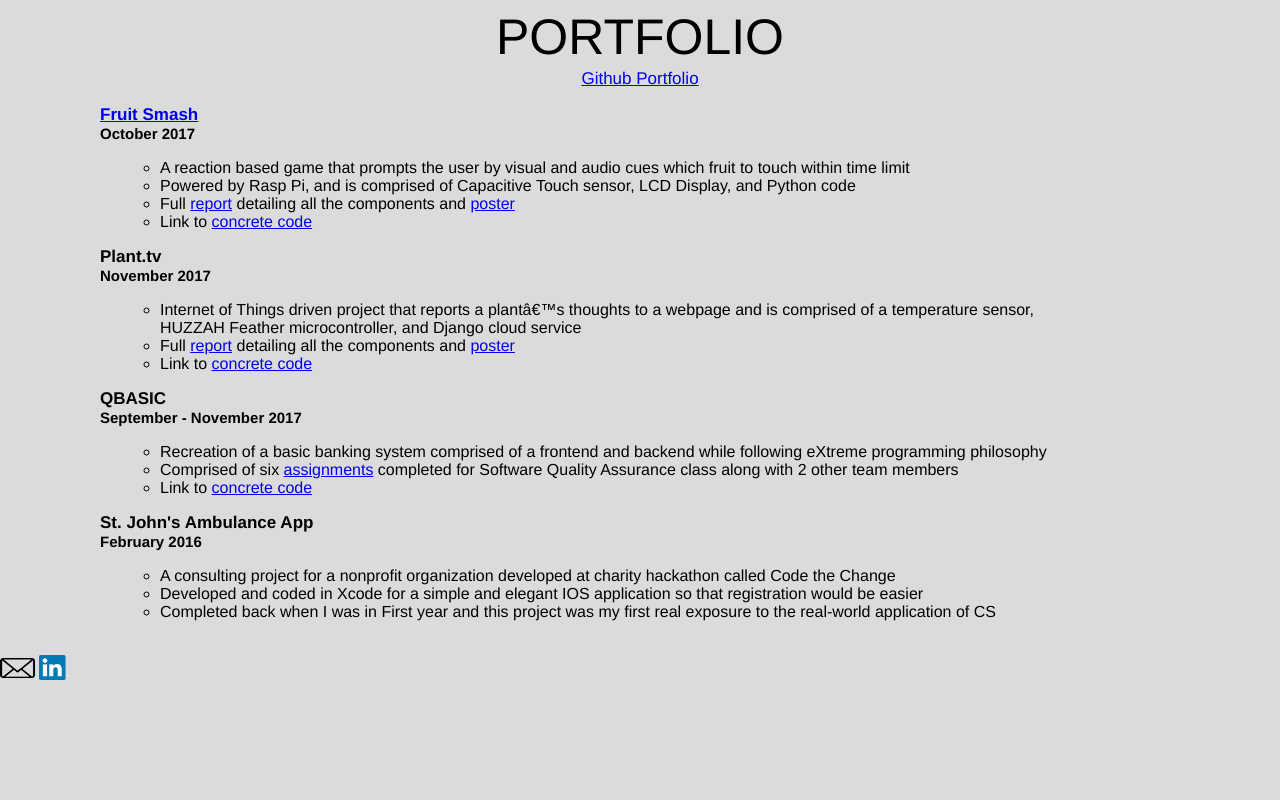
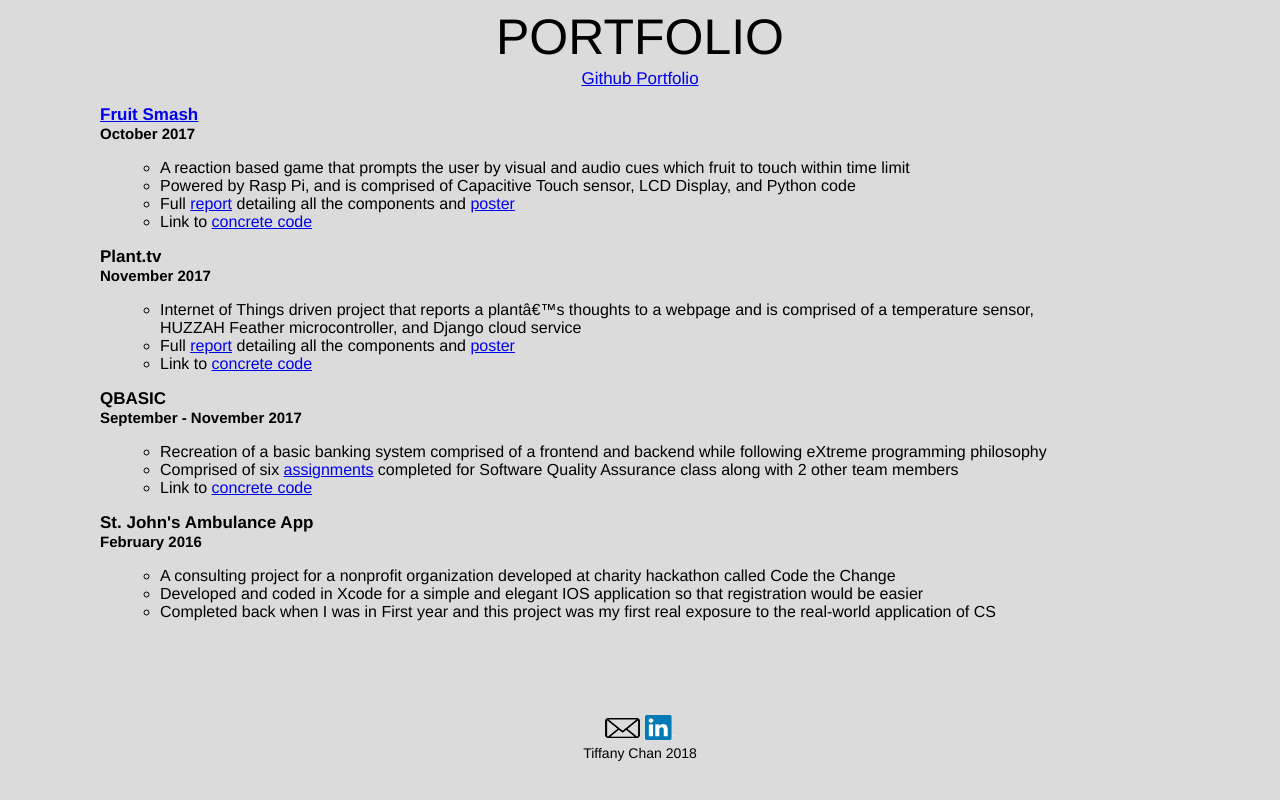
Before and after one commit to tiffanywgchan/tiffanywgchan.github.io, a plain HTML site: page index.html in a window 1280 px wide. Shown: the part 5523-6323 px from the top of the page. Drawn offline with Linux system fonts and the light colour scheme.

Commit message:
Update index.html
added copyright footer

```diff
--- a/index.html
+++ b/index.html
@@ -290,9 +290,10 @@
       </div>
 
       <!--Contact Linked Information-->
-      <br><div class="contact">
+      <br><div id="contact">
         <a href="mailto:tiffany.chan@queensu.ca?Subject=Hello Tiffany!" target="_top"><img src="images/mail.png" align="center" height="20" width="35"></a>
         <a href="https://www.linkedin.com/in/tiffanywgchan/" target="_blank"><img src="images/linkedinlogo.png" align="center" height="25" width="30"></a>
+        <p id="copyright">Tiffany Chan 2018</p>
       </div>
   </div>
   <!--Slides end-->
```
